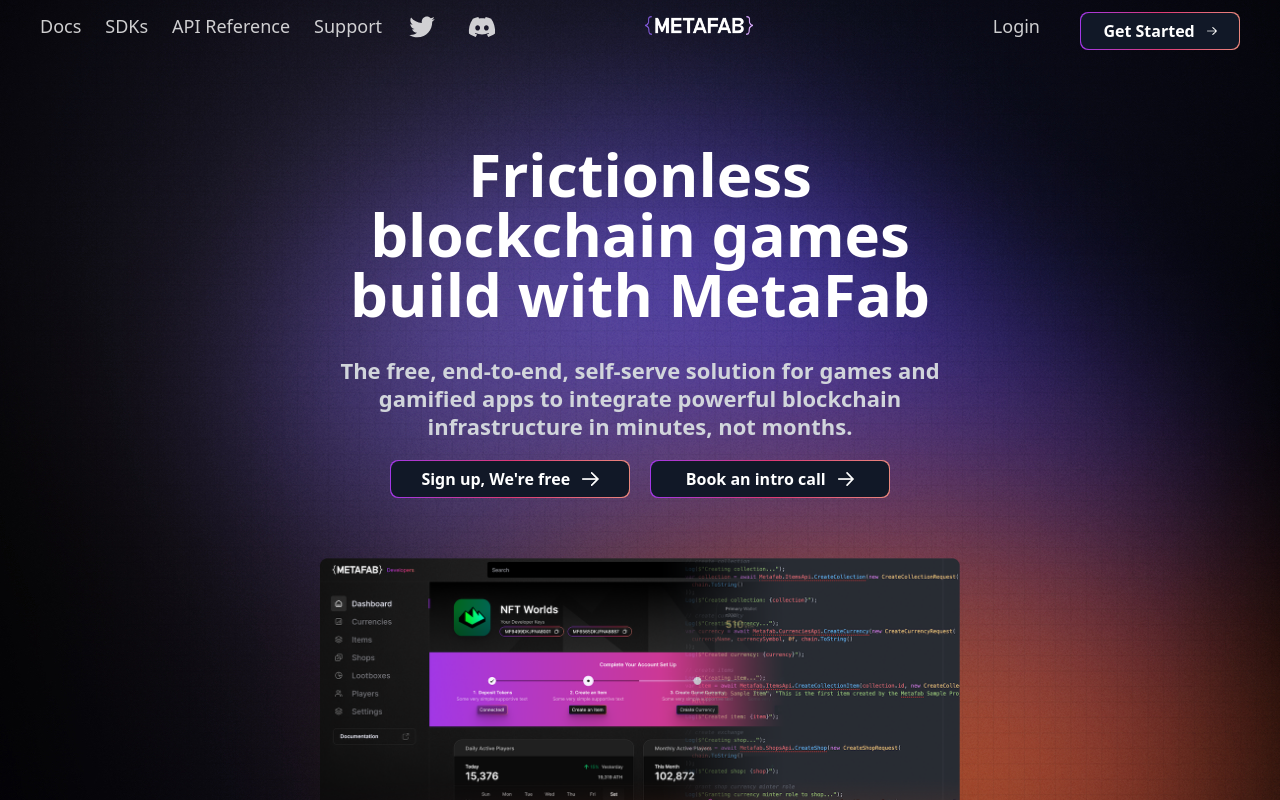
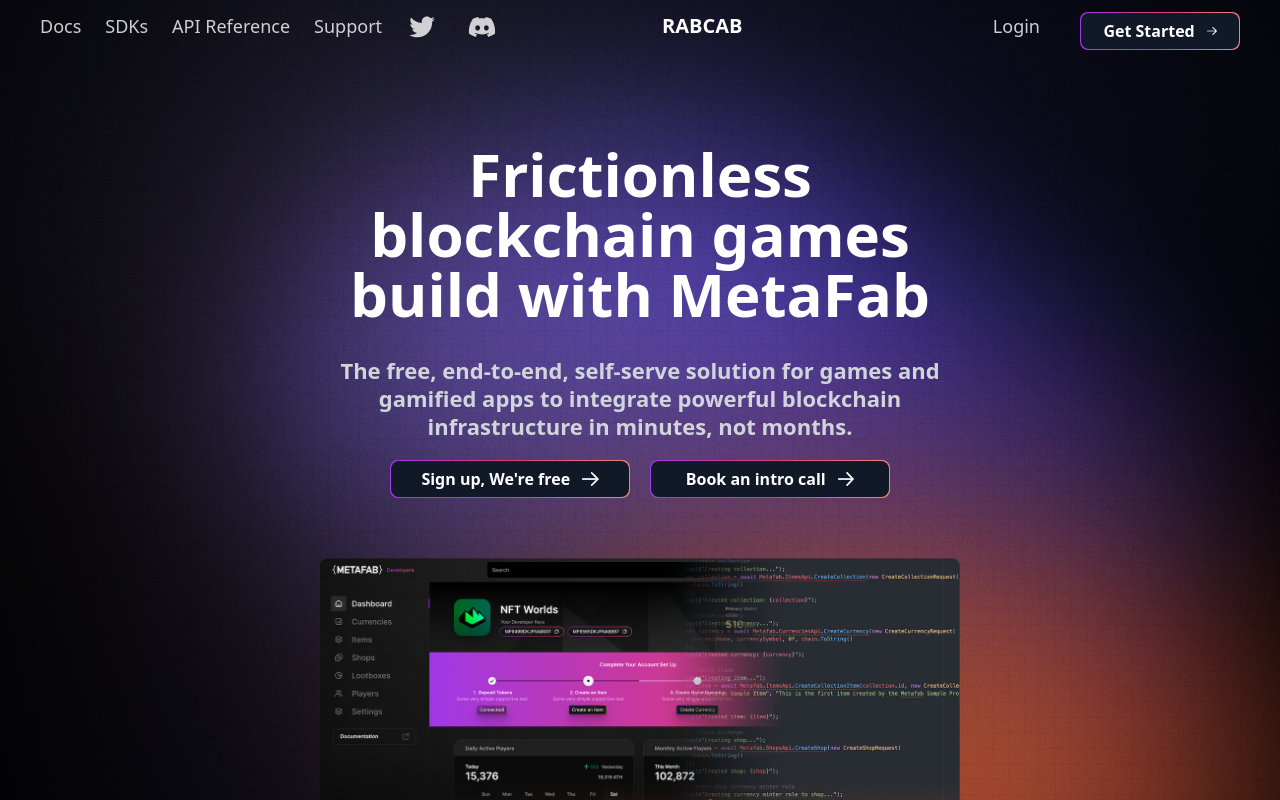
Before and after one commit to shubhanshii/pixelbridges-task, a React (Create React App) app: page / in a window 1280 px wide. Shown: the top 800 px of the page. Built offline with nearby package versions, Linux system fonts and the light colour scheme.

Commit message:
logo changed

```diff
--- a/src/components/Navbar.jsx
+++ b/src/components/Navbar.jsx
@@ -2,7 +2,7 @@
 import Twitter from '../assets/twitter.svg'
 import Discord from '../assets/discord.svg'
 import AppButton from  '../components/AppButton'
-import Logo from '../assets/logo.png'
+
 
 const Navbar = () => {
 
@@ -19,7 +19,7 @@
     <div className='fixed z-10 w-full'>
     <div className={color? 'bg-navbar' : ''}>
     <nav className='py-3'>
-        <div className='lg:flex lg:justify-around px-5 md:px-10'>
+        <div className='lg:flex lg:justify-between px-5 md:px-10'>
             <ul className=' lg:flex text-[#FFFFFFCC]  text-lg lg:gap-4 xl:gap-6 hidden cursor-pointer'>
                 <li >Docs</li>
                 <li>SDKs</li>
@@ -29,9 +29,8 @@
                 <img src={Discord} alt='' className='lg:w-6 xl:w-10 h-3/4'/>
 
                 </ul>
-   <img src={Logo} alt='' className=' flex justify-center items-center lg:w-1/4 h-full w-1/2 xl:w-[17%] lg:pr-24 pt-1 mx-auto md:w-1/4'/>
 
-
+              <h1 className='text-white font-bold text-center text-xl xl:px-52 xl:-ml-12 2xl:ml-12 mx-auto'>RABCAB</h1>
                 <div className='lg:flex gap-10 hidden cursor-pointer'>
                 <ul>
                 <li className='text-[#FFFFFFCC] text-lg'>Login</li></ul>
```
